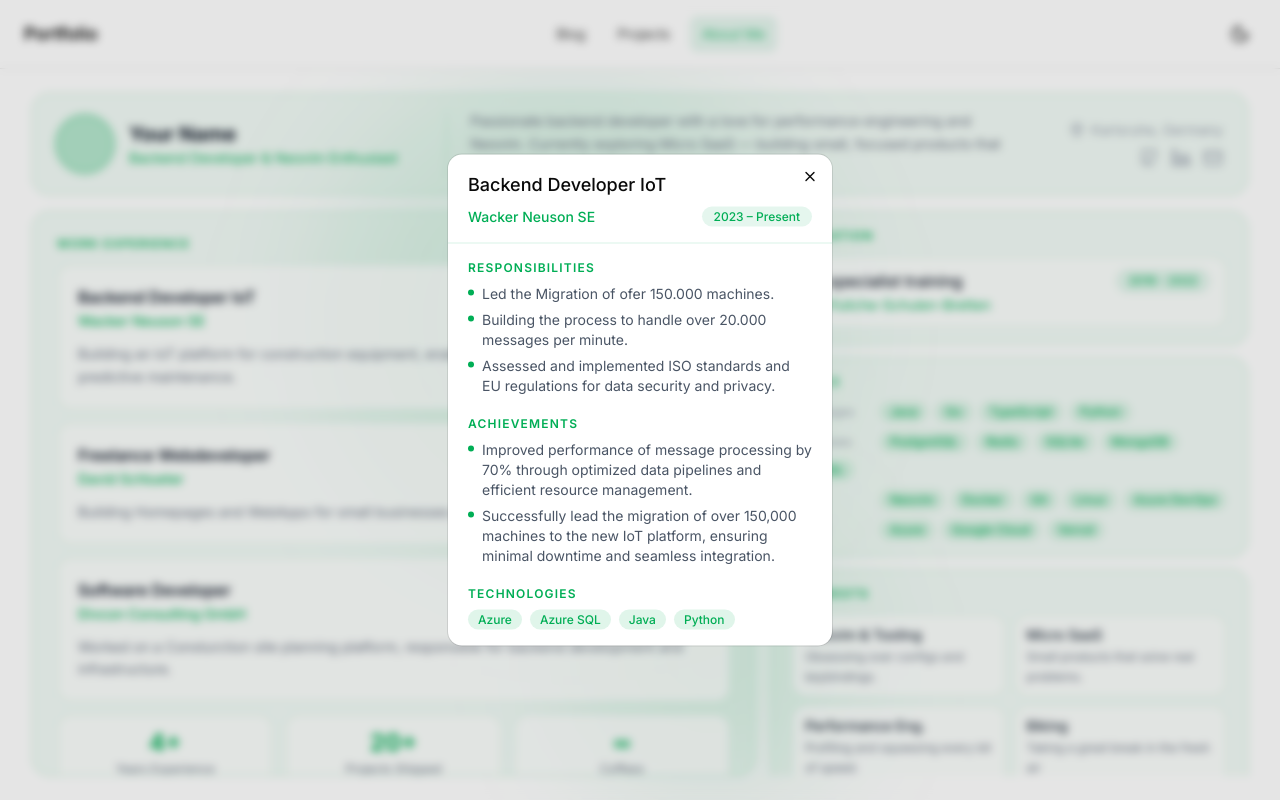
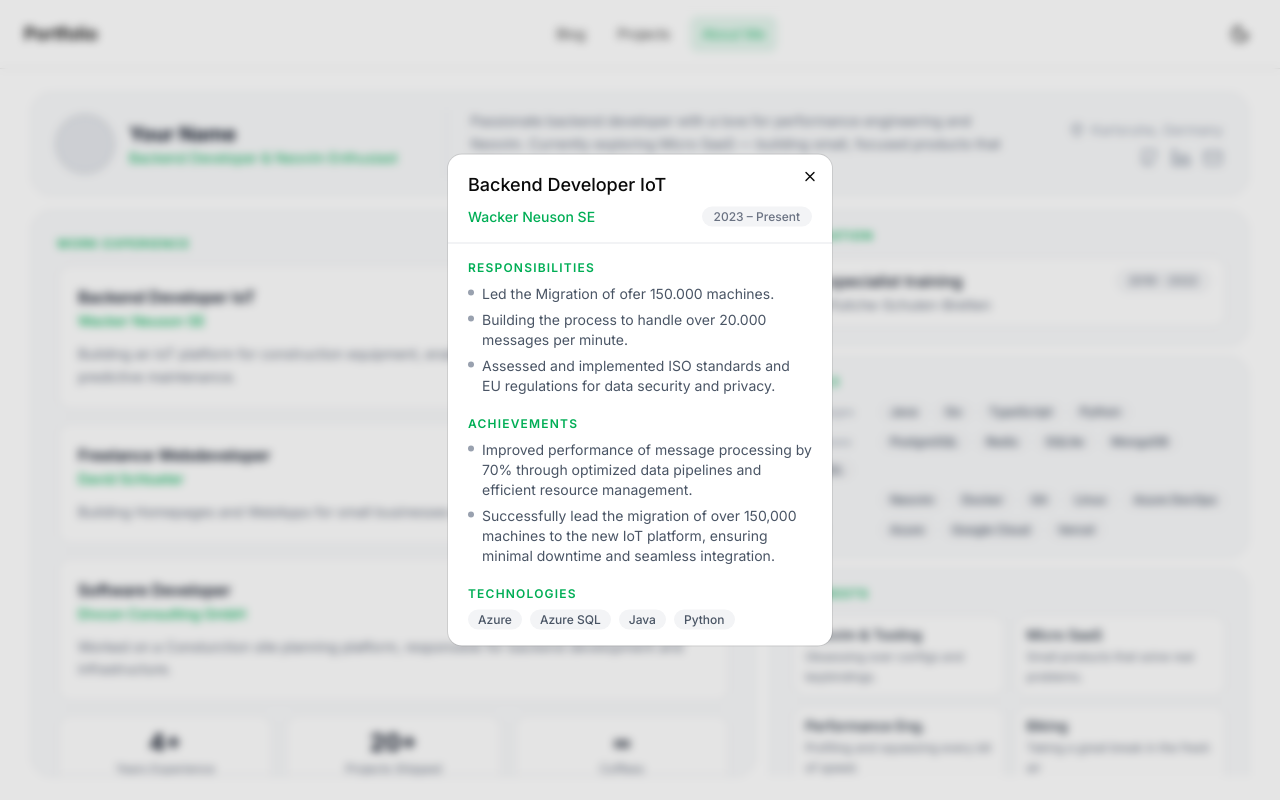
Before and after one commit to Maduki-tech/homepage, a Next.js app: page /about in a window 1280 px wide. Both pictures are taken after a click on the button 393 px from the left and 337 px from the top of the page. Built offline with nearby package versions, Linux system fonts and the light colour scheme.

Commit message:
Added Color highlighting and more simple design

```diff
--- a/package.json
+++ b/package.json
@@ -27,11 +27,17 @@
     "radix-ui": "^1.4.3",
     "react": "^19.0.0",
     "react-dom": "^19.0.0",
+    "rehype-pretty-code": "^0.14.3",
+    "rehype-stringify": "^10.0.1",
     "remark": "^15.0.1",
     "remark-html": "^16.0.1",
+    "remark-parse": "^11.0.0",
+    "remark-rehype": "^11.1.2",
     "shadcn": "^4.0.8",
+    "shiki": "^4.0.2",
     "tailwind-merge": "^3.5.0",
     "tw-animate-css": "^1.4.0",
+    "unified": "^11.0.5",
     "zod": "^3.24.2"
   },
   "devDependencies": {
--- a/src/app/about/page.tsx
+++ b/src/app/about/page.tsx
@@ -157,15 +157,11 @@
 
     return (
         <main className="dark:bg-page-dark relative min-h-full overflow-y-auto bg-white md:h-full md:overflow-hidden">
-            {/* Background glows */}
-            <div className="bg-brand/10 dark:bg-brand/15 absolute top-0 left-1/4 h-[500px] w-[500px] rounded-full blur-3xl" />
-            <div className="bg-brand/10 dark:bg-brand/10 absolute right-1/3 bottom-0 h-72 w-72 rounded-full blur-3xl" />
-
             <div className="relative z-10 flex flex-col gap-4 px-4 py-6 md:h-full md:px-8">
                 {/* ── Hero strip ─────────────────────────────────────────── */}
-                <div className="border-brand/20 bg-brand/5 dark:bg-brand/10 flex flex-col gap-3 rounded-2xl border px-6 py-4 md:flex-row md:items-center md:gap-6">
+                <div className="flex flex-col gap-3 rounded-2xl border border-gray-200 bg-gray-50 px-6 py-4 md:flex-row md:items-center md:gap-6 dark:border-white/10 dark:bg-white/5">
                     <div className="flex items-center gap-4">
-                        <div className="bg-brand/25 ring-brand/50 dark:bg-brand/35 size-14 shrink-0 rounded-full ring-2" />
+                        <div className="size-14 shrink-0 rounded-full bg-gray-200 ring-2 ring-gray-300 dark:bg-white/15 dark:ring-white/20" />
                         <div>
                             <h1 className="text-xl font-bold text-gray-900 dark:text-white">
                                 Your Name
@@ -175,7 +171,7 @@
                             </p>
                         </div>
                     </div>
-                    <p className="md:border-brand/20 flex-1 text-sm leading-relaxed text-gray-500 md:mx-6 md:border-l md:pl-6 dark:text-white/55">
+                    <p className="flex-1 text-sm leading-relaxed text-gray-500 md:mx-6 md:border-l md:border-gray-200 md:pl-6 dark:text-white/55 dark:md:border-white/10">
                         Passionate backend developer with a love for performance
                         engineering and Neovim. Currently exploring Micro SaaS —
                         building small, focused products that solve real
@@ -216,7 +212,7 @@
                 {/* ── Main two-column layout ──────────────────────────────── */}
                 <div className="grid grid-cols-1 gap-4 md:min-h-0 md:flex-1 md:grid-cols-5">
                     {/* ── Left: Work Experience ──────────────────────────────── */}
-                    <div className="border-brand/20 bg-brand/5 dark:bg-brand/10 col-span-1 flex flex-col gap-3 overflow-hidden rounded-2xl border p-6 md:col-span-3">
+                    <div className="col-span-1 flex flex-col gap-3 overflow-hidden rounded-2xl border border-gray-200 bg-gray-50 p-6 md:col-span-3 dark:border-white/10 dark:bg-white/5">
                         <h2 className="text-brand text-xs font-semibold tracking-widest uppercase">
                             Work Experience
                         </h2>
@@ -225,7 +221,7 @@
                                 <button
                                     key={job.title + job.company}
                                     onClick={() => setSelected(job)}
-                                    className="group border-brand/15 hover:border-brand/40 hover:bg-brand/5 dark:hover:bg-brand/15 w-full cursor-pointer rounded-xl border bg-white/70 p-5 text-left transition-all hover:shadow-md dark:bg-white/5"
+                                    className="group w-full cursor-pointer rounded-xl border border-gray-200 bg-white/80 p-5 text-left transition-all hover:border-gray-300 hover:shadow-md dark:border-white/10 dark:bg-white/5 dark:hover:border-white/20"
                                 >
                                     <div className="flex items-start justify-between gap-4">
                                         <div>
@@ -237,7 +233,7 @@
                                             </div>
                                         </div>
                                         <div className="flex items-center gap-2">
-                                            <span className="bg-brand/10 text-brand dark:bg-brand/20 shrink-0 rounded-full px-3 py-1 text-xs font-medium">
+                                            <span className="shrink-0 rounded-full bg-gray-100 px-3 py-1 text-xs font-medium text-gray-500 dark:bg-white/10 dark:text-white/50">
                                                 {job.period}
                                             </span>
                                             <span className="text-xs text-gray-400 opacity-0 transition-opacity group-hover:opacity-100 dark:text-white/40">
@@ -261,9 +257,9 @@
                             ].map((stat) => (
                                 <div
                                     key={stat.label}
-                                    className="border-brand/15 rounded-xl border bg-white/70 px-4 py-3 text-center dark:bg-white/5"
+                                    className="rounded-xl border border-gray-200 bg-white/80 px-4 py-3 text-center dark:border-white/10 dark:bg-white/5"
                                 >
-                                    <div className="text-brand text-2xl font-bold">
+                                    <div className="text-2xl font-bold text-gray-900 dark:text-white">
                                         {stat.value}
                                     </div>
                                     <div className="mt-0.5 text-xs text-gray-500 dark:text-white/40">
@@ -277,25 +273,25 @@
                     {/* ── Right: Education + Skills + Hobbies ───────────────── */}
                     <div className="col-span-1 flex flex-col gap-3 overflow-hidden md:col-span-2">
                         {/* Education */}
-                        <div className="border-brand/20 bg-brand/5 dark:bg-brand/10 rounded-2xl border px-5 py-4">
+                        <div className="rounded-2xl border border-gray-200 bg-gray-50 px-5 py-4 dark:border-white/10 dark:bg-white/5">
                             <h2 className="text-brand mb-3 text-xs font-semibold tracking-widest uppercase">
                                 Education
                             </h2>
                             {education.map((edu) => (
                                 <div
                                     key={edu.degree}
-                                    className="border-brand/15 rounded-xl border bg-white/70 px-4 py-3 dark:bg-white/5"
+                                    className="rounded-xl border border-gray-200 bg-white/80 px-4 py-3 dark:border-white/10 dark:bg-white/5"
                                 >
                                     <div className="flex items-start justify-between gap-3">
                                         <div>
                                             <div className="font-medium text-gray-900 dark:text-white">
                                                 {edu.degree}
                                             </div>
-                                            <div className="text-brand mt-0.5 text-sm">
+                                            <div className="mt-0.5 text-sm text-gray-500 dark:text-white/50">
                                                 {edu.institution}
                                             </div>
                                         </div>
-                                        <span className="bg-brand/10 text-brand dark:bg-brand/20 shrink-0 rounded-full px-3 py-1 text-xs font-medium">
+                                        <span className="shrink-0 rounded-full bg-gray-100 px-3 py-1 text-xs font-medium text-gray-500 dark:bg-white/10 dark:text-white/50">
                                             {edu.period}
                                         </span>
                                     </div>
@@ -304,7 +300,7 @@
                         </div>
 
                         {/* Skills */}
-                        <div className="border-brand/20 bg-brand/5 dark:bg-brand/10 rounded-2xl border px-5 py-4">
+                        <div className="rounded-2xl border border-gray-200 bg-gray-50 px-5 py-4 dark:border-white/10 dark:bg-white/5">
                             <h2 className="text-brand mb-3 text-xs font-semibold tracking-widest uppercase">
                                 Skills
                             </h2>
@@ -325,14 +321,14 @@
                                                         href={skill.href}
                                                         target="_blank"
                                                         rel="noopener noreferrer"
-                                                        className="bg-brand/12 text-brand hover:bg-brand dark:bg-brand/22 dark:hover:bg-brand rounded-full px-2.5 py-0.5 text-xs font-medium transition-all hover:text-white hover:shadow-sm dark:hover:text-white"
+                                                        className="rounded-full bg-gray-100 px-2.5 py-0.5 text-xs font-medium text-gray-600 transition-all hover:bg-gray-200 dark:bg-white/10 dark:text-white/60 dark:hover:bg-white/15"
                                                     >
                                                         {skill.name}
                                                     </a>
                                                 ) : (
                                                     <span
                                                         key={skill.name}
-                                                        className="bg-brand/12 text-brand dark:bg-brand/22 rounded-full px-2.5 py-0.5 text-xs font-medium"
+                                                        className="rounded-full bg-gray-100 px-2.5 py-0.5 text-xs font-medium text-gray-600 dark:bg-white/10 dark:text-white/60"
                                                     >
                                                         {skill.name}
                                                     </span>
@@ -345,7 +341,7 @@
                         </div>
 
                         {/* Hobbies */}
-                        <div className="border-brand/20 bg-brand/5 dark:bg-brand/10 flex-1 rounded-2xl border px-5 py-4">
+                        <div className="flex-1 rounded-2xl border border-gray-200 bg-gray-50 px-5 py-4 dark:border-white/10 dark:bg-white/5">
                             <h2 className="text-brand mb-3 text-xs font-semibold tracking-widest uppercase">
                                 Interests
                             </h2>
@@ -353,7 +349,7 @@
                                 {hobbies.map((hobby) => (
                                     <div
                                         key={hobby.name}
-                                        className="border-brand/15 rounded-xl border bg-white/70 px-3 py-2.5 dark:bg-white/5"
+                                        className="rounded-xl border border-gray-200 bg-white/80 px-3 py-2.5 dark:border-white/10 dark:bg-white/5"
                                     >
                                         <div className="text-sm font-medium text-gray-800 dark:text-white">
                                             {hobby.name}
@@ -378,7 +374,7 @@
                     {selected && (
                         <>
                             {/* Sticky header */}
-                            <DialogHeader className="border-brand/15 shrink-0 border-b px-5 py-4">
+                            <DialogHeader className="shrink-0 border-b border-gray-200 px-5 py-4 dark:border-white/10">
                                 <DialogTitle className="text-lg">
                                     {selected.title}
                                 </DialogTitle>
@@ -386,7 +382,7 @@
                                     <span className="text-brand text-sm font-medium">
                                         {selected.company}
                                     </span>
-                                    <span className="bg-brand/10 text-brand dark:bg-brand/20 rounded-full px-3 py-0.5 text-xs font-medium">
+                                    <span className="rounded-full bg-gray-100 px-3 py-0.5 text-xs font-medium text-gray-500 dark:bg-white/10 dark:text-white/50">
                                         {selected.period}
                                     </span>
                                 </div>
@@ -407,7 +403,7 @@
                                                         key={r}
                                                         className="flex gap-2 text-sm text-gray-600 dark:text-white/70"
                                                     >
-                                                        <span className="bg-brand mt-1.5 size-1.5 shrink-0 rounded-full" />
+                                                        <span className="mt-1.5 size-1.5 shrink-0 rounded-full bg-gray-400 dark:bg-white/40" />
                                                         {r}
                                                     </li>
                                                 ),
@@ -427,7 +423,7 @@
                                                         key={a}
                                                         className="flex gap-2 text-sm text-gray-600 dark:text-white/70"
                                                     >
-                                                        <span className="bg-brand mt-1.5 size-1.5 shrink-0 rounded-full" />
+                                                        <span className="mt-1.5 size-1.5 shrink-0 rounded-full bg-gray-400 dark:bg-white/40" />
                                                         {a}
                                                     </li>
                                                 ),
@@ -445,7 +441,7 @@
                                                 (tech) => (
                                                     <span
                                                         key={tech}
-                                                        className="bg-brand/12 text-brand dark:bg-brand/22 rounded-full px-2.5 py-0.5 text-xs font-medium"
+                                                        className="rounded-full bg-gray-100 px-2.5 py-0.5 text-xs font-medium text-gray-600 dark:bg-white/10 dark:text-white/60"
                                                     >
                                                         {tech}
                                                     </span>
```
Also changed, not shown: src/app/blog/[slug]/page.tsx (+22 -32 lines), src/app/blog/page.tsx (+6 -10 lines), src/content/blog/type-safe-apis-with-zod.md (+1 -1 lines), src/lib/blog.ts (+14 -3 lines), src/styles/globals.css (+65 -0 lines), 1 other file (tests, documents, lock files or other folders).
